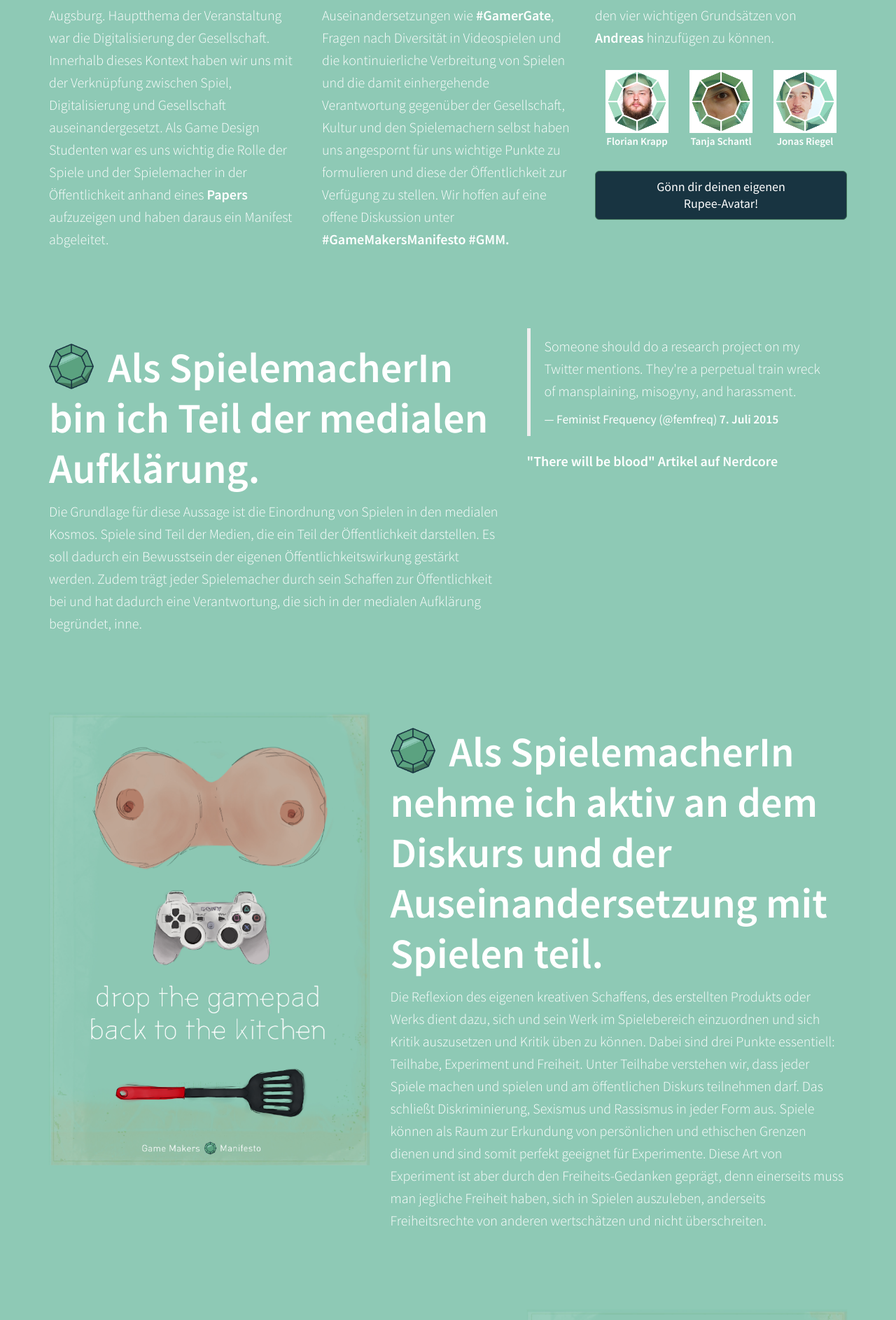
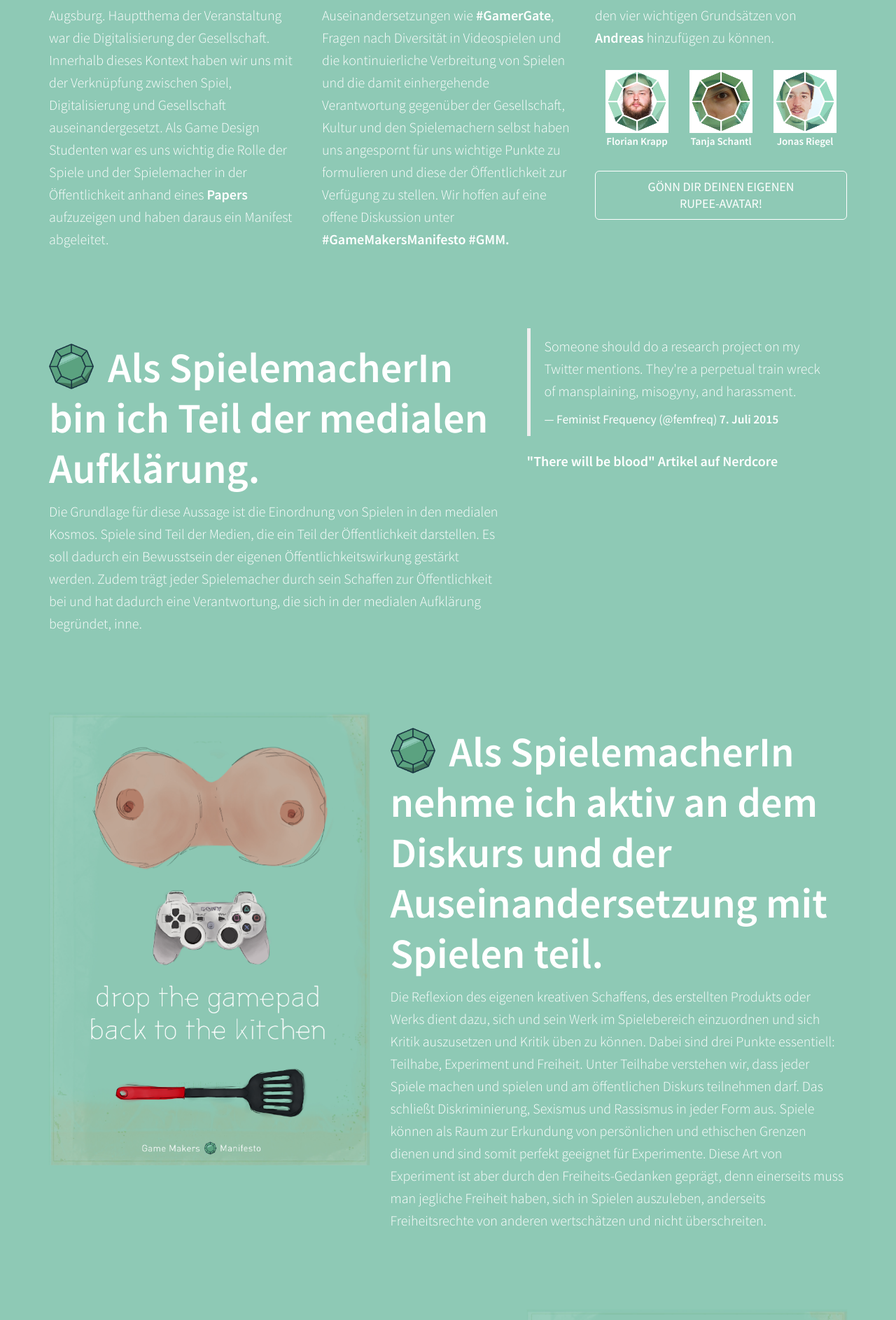
Before and after one commit to gamemakersmanifesto/gamemakersmanifesto.github.io, a Jekyll site: the page built from index.html, in a window 1280 px wide. Shown: the part 385-2271 px from the top of the page at 70% size. Built offline with Jekyll 4.4.1, drawn with Linux system fonts in a browser that asks for light colours; nearby versions of some CDN libraries; comment, search, counter and statistics services are not loaded.

Commit message:
REFURBISH: Structure + Css

```diff
--- a/css/main.css
+++ b/css/main.css
@@ -84,12 +84,14 @@ img {
     margin-bottom: 50px;
 }
 .btn-danger {
-    background-color: #183441;
-    border-color:#40735a;
+    background-color: transparent;
+    border-color:#fff;
+    text-transform: uppercase;
 }
 .btn-danger:hover {
-    background-color: #40735a;
+    background-color: transparent;
     border-color:#5ba280;
+    color:#5ba280;
 }
 .avatar-cta {
     margin-top:30px;
```
